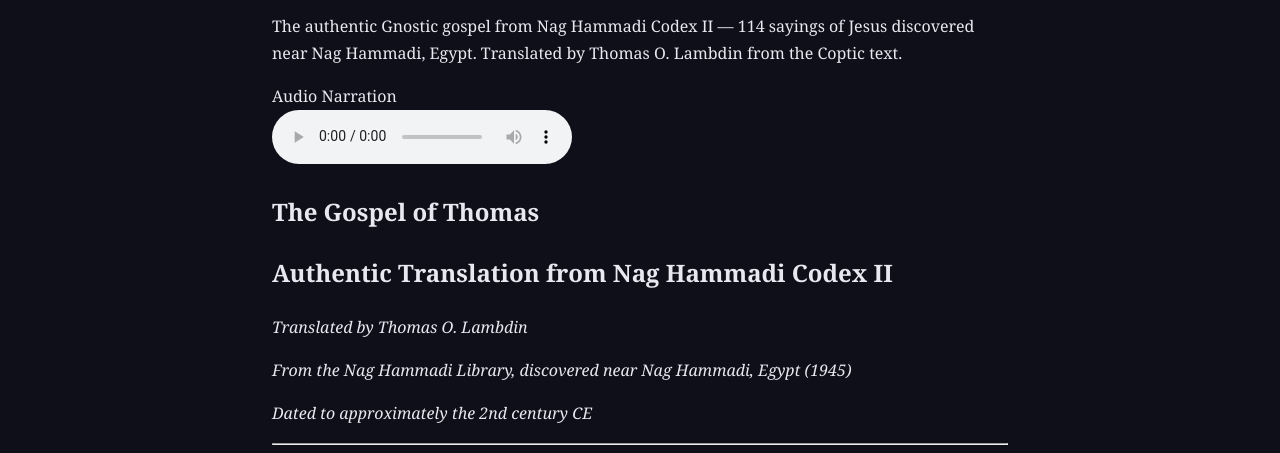
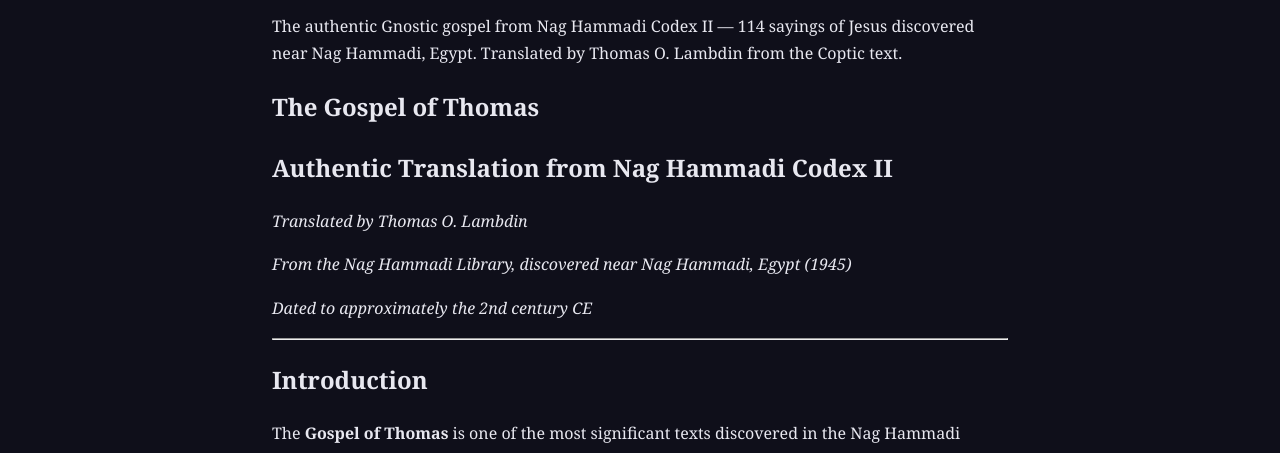
Before and after one commit to douiglassyy/gnosis-library, an Astro site: page /gnosis-library/articles/gospel-of-thomas in a window 1280 px wide. Shown: the part 317-770 px from the top of the page. Built offline with nearby package versions, Linux system fonts and the light colour scheme; Astro itself is replaced by a stand-in of ours.

Commit message:
Update gospel-of-thomas.md

```diff
--- a/src/content/articles/gospel-of-thomas.md
+++ b/src/content/articles/gospel-of-thomas.md
@@ -4,7 +4,7 @@ description: "The authentic Gnostic gospel from Nag Hammadi Codex II — 114 say
 pubDate: 2026-02-21
 category: "Gnostic Texts"
 tags: ["Nag Hammadi", "Gospel of Thomas", "Jesus", "Gnosis", "Authentic Translation", "Sayings", "Ancient Scripture"]
-audio: "/gnosis-library/audio/gospel-of-thomas/01-sayings-1-to-30.mp3"
+// audio: "/gnosis-library/audio/gospel-of-thomas/01-sayings-1-to-30.mp3"
 ---
 
 # The Gospel of Thomas
```
